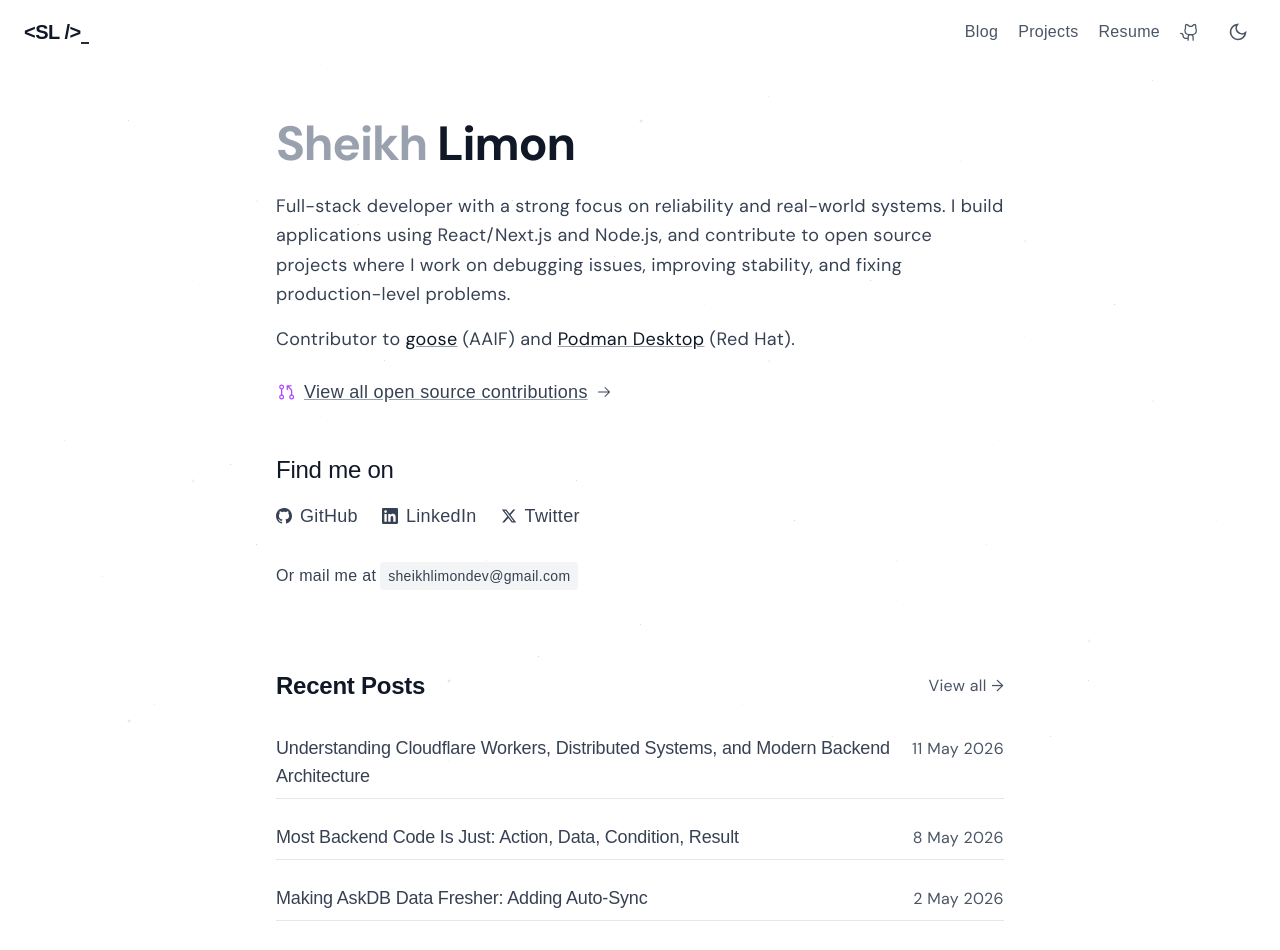
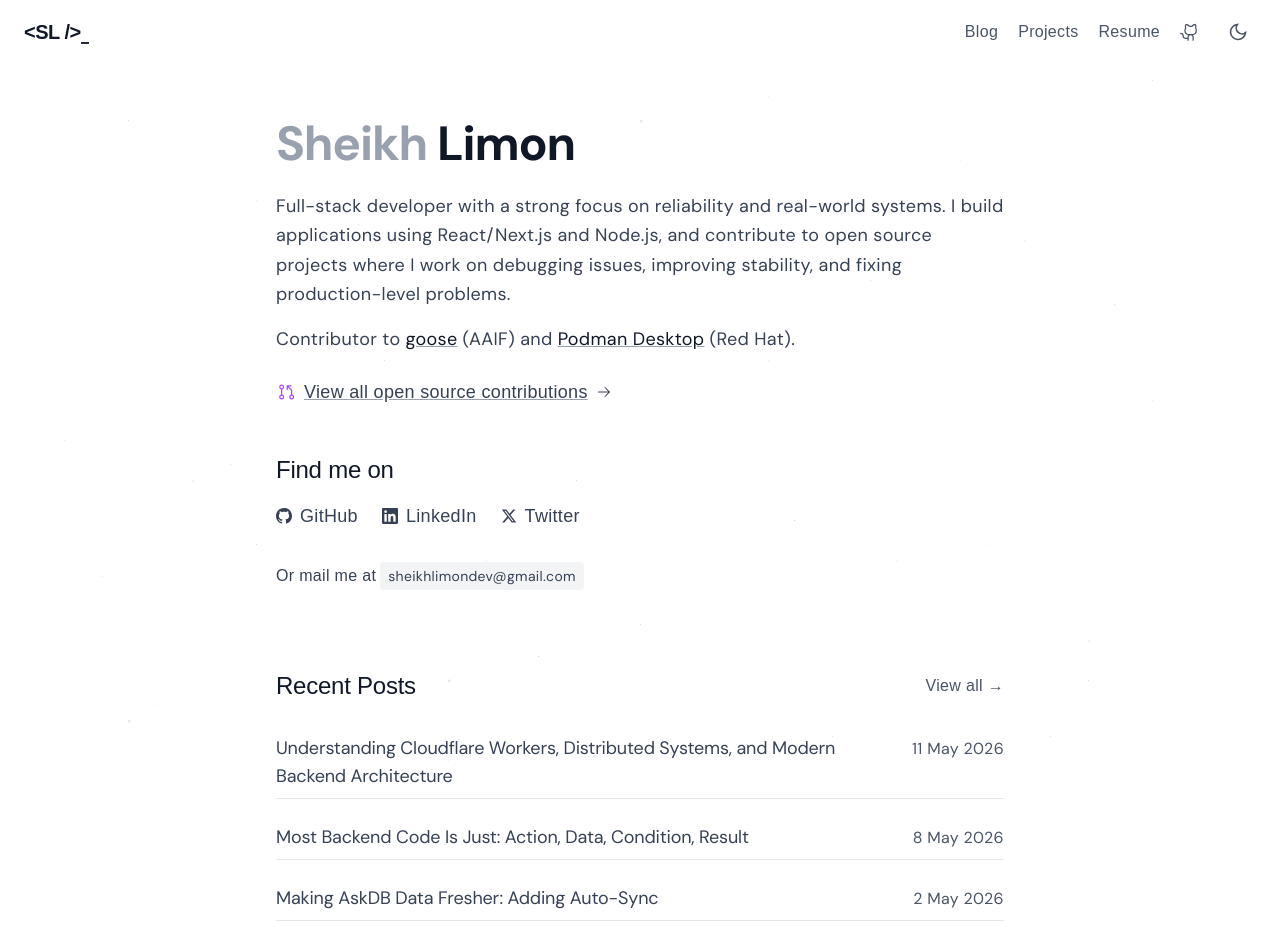
Before and after one commit to sheikhlimon/limon-portfolio, a Next.js app: page / in a window 1280 px wide. Shown: the top 950 px of the page. Built offline with nearby package versions, Linux system fonts and the light colour scheme; a web font is replaced by a local one.

Commit message:
fix: recent posts DM Sans links, CaskaydiaMono heading, email wrap

```diff
--- a/app/components/Hero.tsx
+++ b/app/components/Hero.tsx
@@ -126,9 +126,9 @@ export default function Hero() {
             animate={{ opacity: 1 }}
             transition={{ delay: 1.4, duration: 0.5 }}
           >
-            <p className="text-base text-gray-700 dark:text-gray-300 flex flex-nowrap items-baseline gap-x-1 font-display">
+            <p className="text-base text-gray-700 dark:text-gray-300 flex flex-wrap items-baseline gap-x-1 font-display">
               <span>Or mail me at</span>
-              <span className="relative inline-block">
+              <span className="relative inline-block font-sans">
                 <button
                   onClick={copyEmail}
                   className="px-2 py-1 bg-gray-100 dark:bg-gray-800 text-gray-700 dark:text-gray-300 text-sm rounded hover:bg-gray-200 dark:hover:bg-gray-700 transition-colors duration-300 cursor-pointer"
--- a/app/components/RecentPosts.tsx
+++ b/app/components/RecentPosts.tsx
@@ -11,10 +11,12 @@ export default function RecentPosts() {
   return (
     <section id="recent-posts" className="space-y-6">
       <div className="flex items-center justify-between">
-        <h2 className="text-2xl font-semibold font-display">Recent Posts</h2>
+        <h2 className="text-2xl font-medium text-gray-900 dark:text-white font-display">
+          Recent Posts
+        </h2>
         <Link
           href="/posts"
-          className="text-base text-gray-600 dark:text-gray-400 hover:text-gray-900 dark:hover:text-white hover:translate-x-1 transition-all duration-300"
+          className="text-base text-gray-600 dark:text-gray-400 hover:text-gray-900 dark:hover:text-white hover:translate-x-1 transition-all duration-300 font-display"
         >
           View all →
         </Link>
@@ -31,7 +33,7 @@ export default function RecentPosts() {
                 className="block py-2 border-b border-gray-200 dark:border-gray-800 hover:border-gray-400/50 dark:hover:border-gray-500/50 transition-colors duration-300"
               >
                 <div className="flex items-baseline justify-between gap-4">
-                  <h3 className="text-lg text-gray-700 dark:text-gray-300 group-hover:underline transition-all duration-300 group-hover:translate-x-1 font-normal font-display">
+                  <h3 className="text-lg text-gray-700 dark:text-gray-300 group-hover:underline transition-all duration-300 group-hover:translate-x-1 font-normal">
                     {post.title}
                   </h3>
                   <span className="text-base text-gray-600 dark:text-gray-400 whitespace-nowrap">
@@ -45,7 +47,7 @@ export default function RecentPosts() {
                 className="block py-2 border-b border-gray-200 dark:border-gray-800 hover:border-gray-400/50 dark:hover:border-gray-500/50 transition-colors duration-300"
               >
                 <div className="flex items-baseline justify-between gap-4">
-                  <h3 className="text-lg text-gray-700 dark:text-gray-300 group-hover:underline transition-all duration-300 group-hover:translate-x-1 font-normal font-display">
+                  <h3 className="text-lg text-gray-700 dark:text-gray-300 group-hover:underline transition-all duration-300 group-hover:translate-x-1 font-normal">
                     {post.title}
                   </h3>
                   <span className="text-base text-gray-600 dark:text-gray-400 whitespace-nowrap">
```
